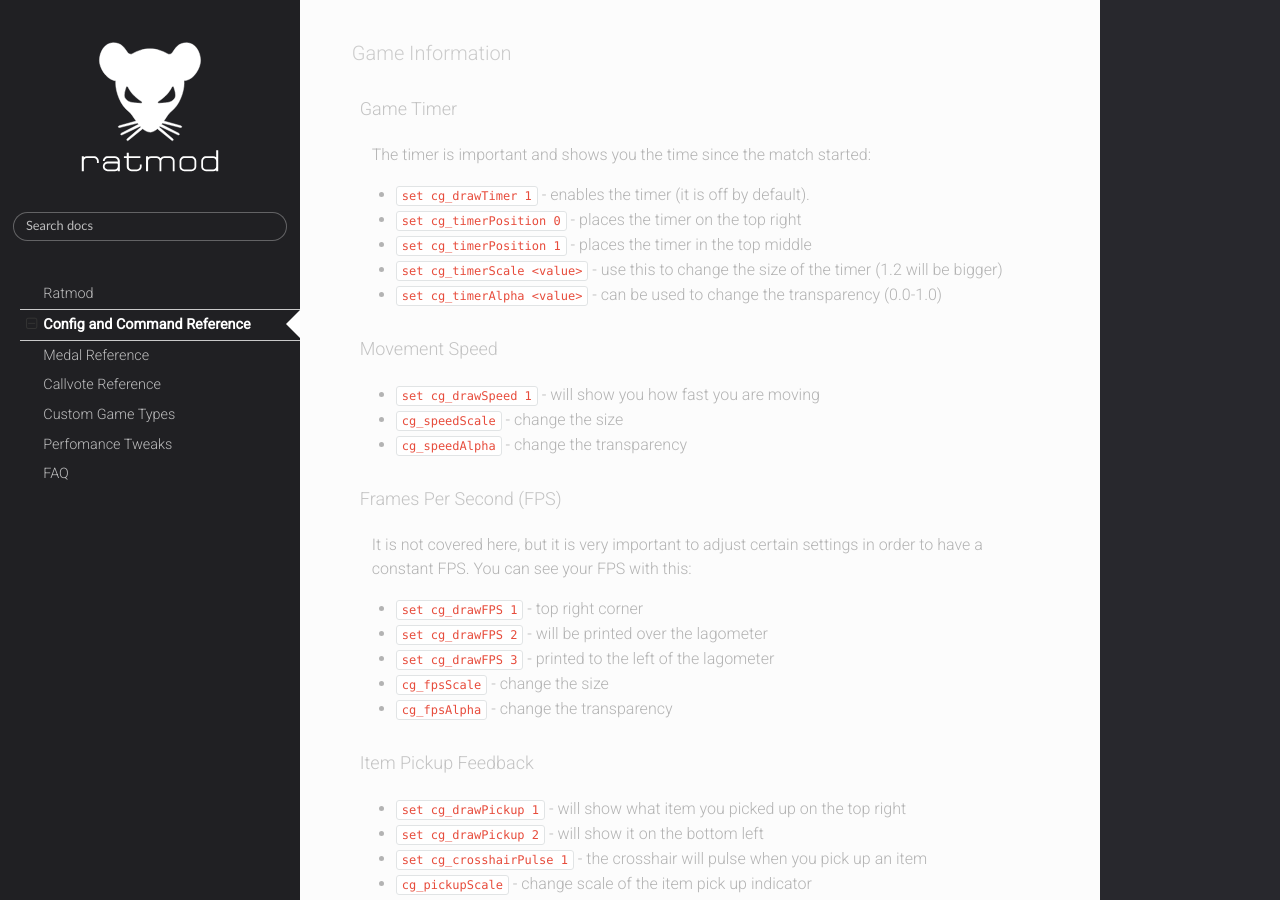
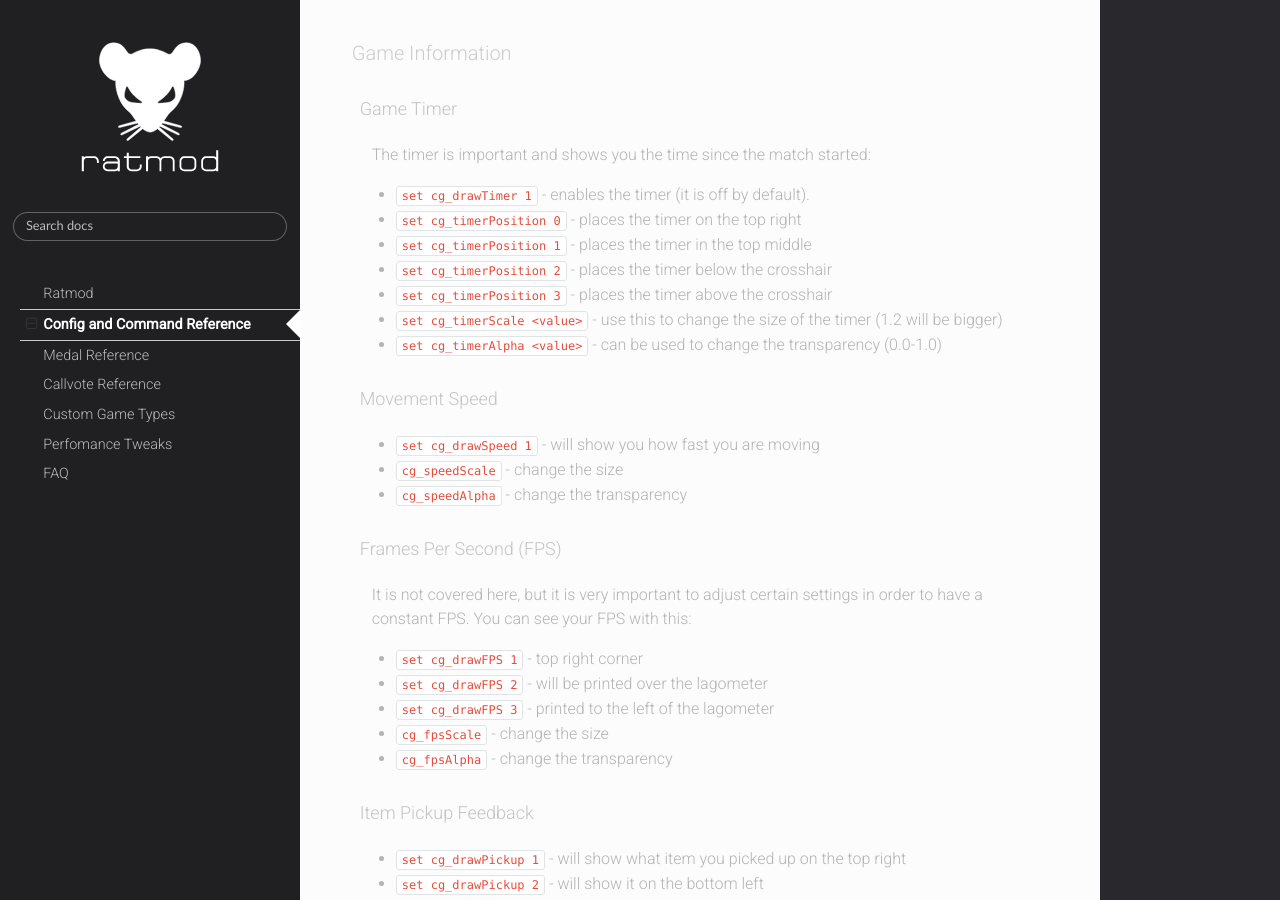
Before and after one commit to ratmod/ratmod.github.io, an MkDocs documentation site: the page built from docs/config-command-reference.md, in a window 1280 px wide and 900 px high, scrolled down 14457 px. Built offline with MkDocs 1.6.1, drawn with Linux system fonts in a browser that asks for light colours; nearby versions of some CDN libraries.

Commit message:
add: two new timer positions - above and below crosshair

```diff
--- a/docs/config-command-reference.md
+++ b/docs/config-command-reference.md
@@ -414,6 +414,8 @@ The timer is important and shows you the time since the match started:
 - `set cg_drawTimer 1` - enables the timer (it is off by default).
 - `set cg_timerPosition 0` - places the timer on the top right
 - `set cg_timerPosition 1` - places the timer in the top middle
+- `set cg_timerPosition 2` - places the timer below the crosshair
+- `set cg_timerPosition 3` - places the timer above the crosshair
 - `set cg_timerScale <value>` - use this to change the size of the timer (1.2 will be bigger)
 - `set cg_timerAlpha <value>` - can be used to change the transparency (0.0-1.0)
 
```
